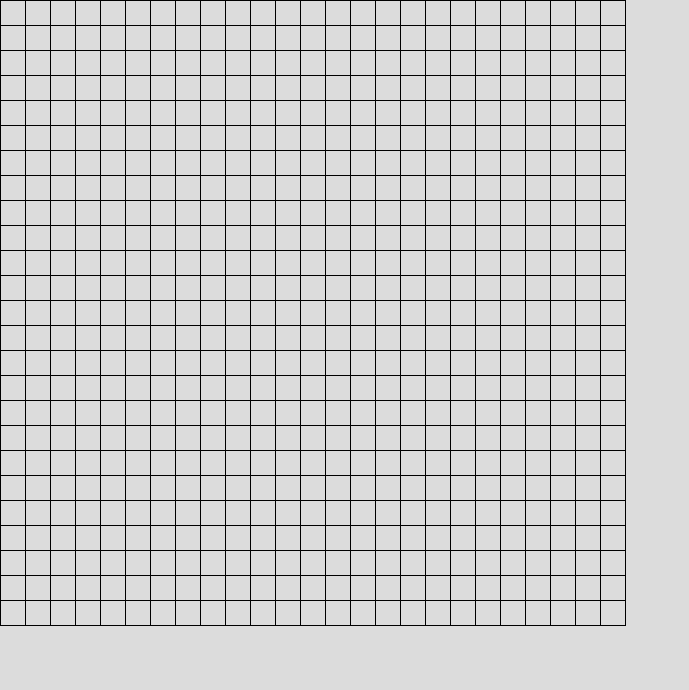
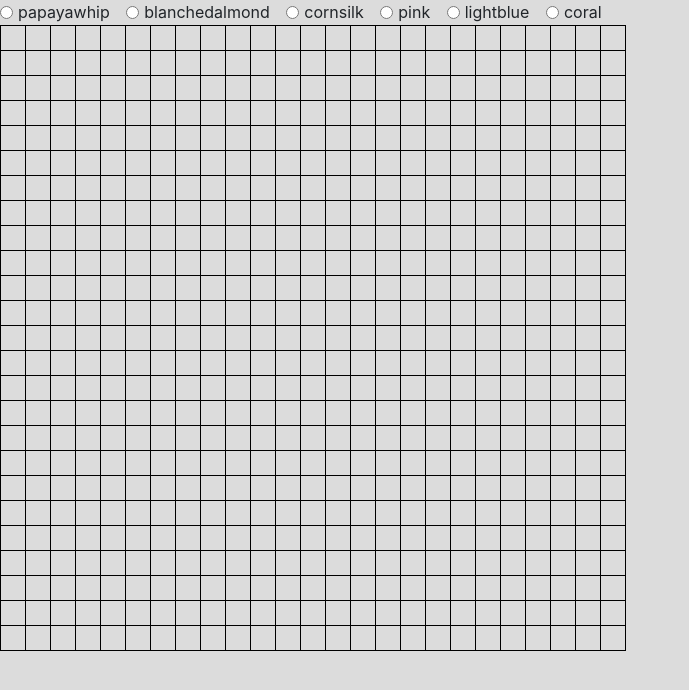
Before and after one commit to maggieisgreene/pixel-art, a website built with webpack: page src/index.html in a window 1280 px wide. Shown: the whole page, without its empty margins (0-689 px from the left). Built offline with nearby package versions, Linux system fonts and the light colour scheme.

Commit message:
Color selector complete

```diff
--- a/src/index.html
+++ b/src/index.html
@@ -7,6 +7,7 @@
   <title>Test</title>
 </head>
 <body>
+  <div id="color-picker"></div>
   <div id="grid"></div>
 </body>
 </html>
--- /dev/null
+++ b/src/javascripts/components/paintbrush/paintbrush.js
@@ -0,0 +1,18 @@
+import utilities from '../../helpers/utilities';
+
+const colors = ['papayawhip', 'blanchedalmond', 'cornsilk', 'pink', 'lightblue', 'coral'];
+
+const printColorPicker = () => {
+  let domString = '';
+  for (let i = 0; i < colors.length; i += 1) {
+    const color = colors[i];
+    domString += `
+    <div class="form-check form-check-inline">
+      <input name="color" class="form-check-input" type="radio" id="${color}inlineCheckbox1" value="option1">
+      <label class="form-check-label" for="${color}inlineCheckbox1">${color}</label>
+    </div>`;
+  }
+  utilities.printToDom('color-picker', domString);
+};
+
+export default { printColorPicker };
--- a/src/javascripts/main.js
+++ b/src/javascripts/main.js
@@ -1,9 +1,11 @@
 import 'bootstrap';
 import '../styles/main.scss';
 import grid from './components/grid/grid';
+import paintbrush from './components/paintbrush/paintbrush';
 
 const init = () => {
   grid.makeGrid();
+  paintbrush.printColorPicker();
 };
 
 init();
```
Also changed, not shown: src/javascripts/components/paintbrush/paintbrush.scss (added).
